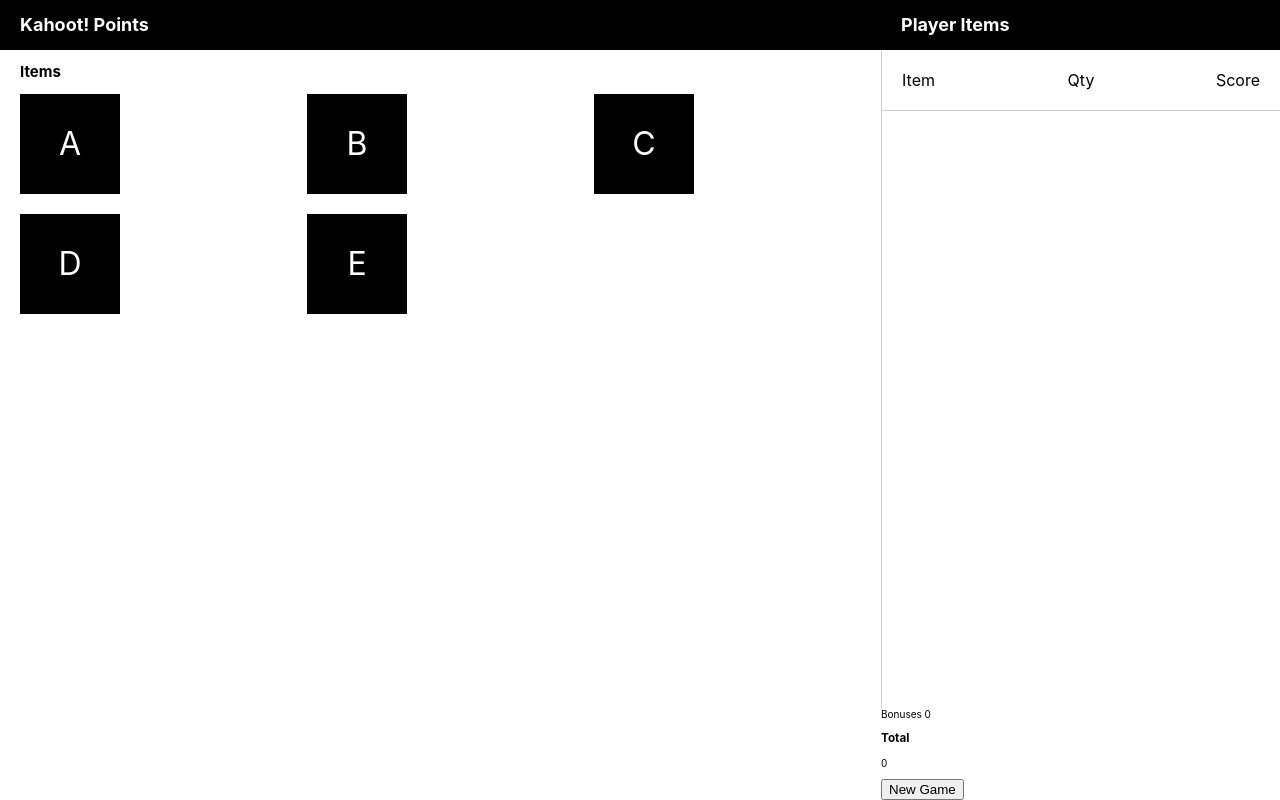
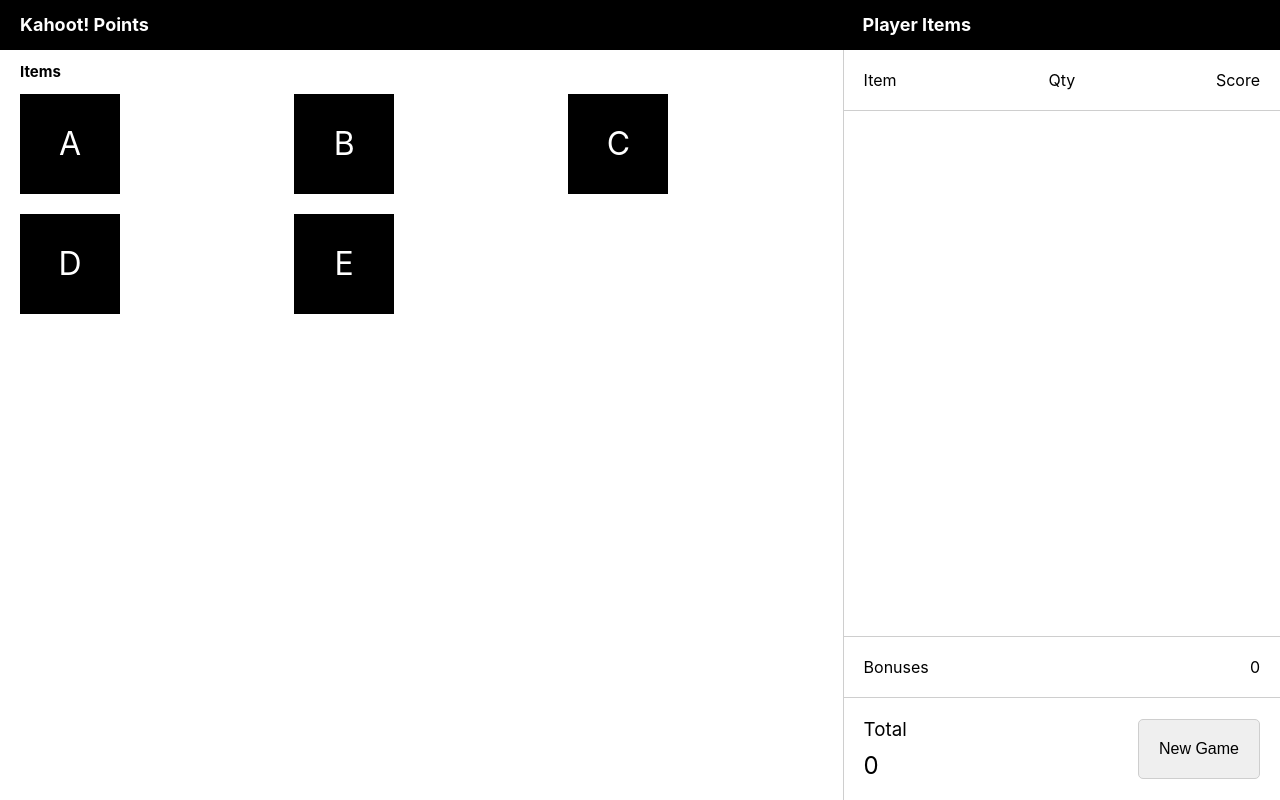
Before and after one commit to nerdenough/game-points, a React (Create React App) app: page / in a window 1280 px wide. Built offline with nearby package versions, Linux system fonts and the light colour scheme.

Commit message:
Style layout of score panel

```diff
--- /dev/null
+++ b/src/components/ScorePanel/ScoreTotal.css
@@ -0,0 +1,36 @@
+.ScoreTotal {
+  display: flex;
+  border-left: 1px solid #cecece;
+  padding: 2rem;
+  font-size: 1.6rem;
+}
+
+.ScoreTotal--total {
+  display: flex;
+  flex-direction: column;
+  flex-grow: 1;
+}
+
+.ScoreTotal--total h3 {
+  font-weight: normal;
+  margin: 0;
+}
+
+.ScoreTotal--total p {
+  margin-top: 1rem;
+  margin-bottom: 0;
+  font-size: 2.4rem;
+}
+
+.ScoreTotal--new {
+  display: flex;
+  align-items: center;
+}
+
+.ScoreTotal--button {
+  font-size: 1.6rem;
+  padding: 2rem;
+  border: 1px solid #cecece;
+  background: #efefef;
+  border-radius: 0.5rem;
+}
--- a/src/components/ScorePanel/ScoreTotal.jsx
+++ b/src/components/ScorePanel/ScoreTotal.jsx
@@ -1,4 +1,5 @@
 import React from 'react'
+import './ScoreTotal.css'
 
 function ScoreTotal({ total, newGame }) {
   return (
@@ -7,9 +8,11 @@ function ScoreTotal({ total, newGame }) {
         <h3>Total</h3>
         <p>{total}</p>
       </div>
-      <button className="ScoreTotal--new" onClick={newGame}>
-        New Game
-      </button>
+      <div className="ScoreTotal--new">
+        <button className="ScoreTotal--button" onClick={newGame}>
+          New Game
+        </button>
+      </div>
     </div>
   )
 }
--- a/src/components/ScorePanel/index.css
+++ b/src/components/ScorePanel/index.css
@@ -2,4 +2,18 @@
   display: flex;
   flex-direction: column;
   flex-grow: 1;
+  min-width: 25rem;
 }
+
+.ScorePanel--bonuses {
+  display: flex;
+  padding: 2rem;
+  font-size: 1.6rem;
+  border-top: 1px solid #cecece;
+  border-bottom: 1px solid #cecece;
+  border-left: 1px solid #cecece;
+}
+
+.ScorePanel--bonus-title {
+  flex-grow: 1;
+}
--- a/src/components/ScorePanel/index.jsx
+++ b/src/components/ScorePanel/index.jsx
@@ -22,7 +22,10 @@ function ScorePanel() {
           <Panel className="ScorePanel">
             <Header>Player Items</Header>
             <ScoreTable scores={scores} />
-            <div className="ScorePanel--bonuses">Bonuses {bonusTotal}</div>
+            <div className="ScorePanel--bonuses">
+              <span className="ScorePanel--bonus-title">Bonuses&nbsp;</span>
+              {bonusTotal}
+            </div>
             <ScoreTotal total={total} newGame={newGame} />
           </Panel>
         )
```
